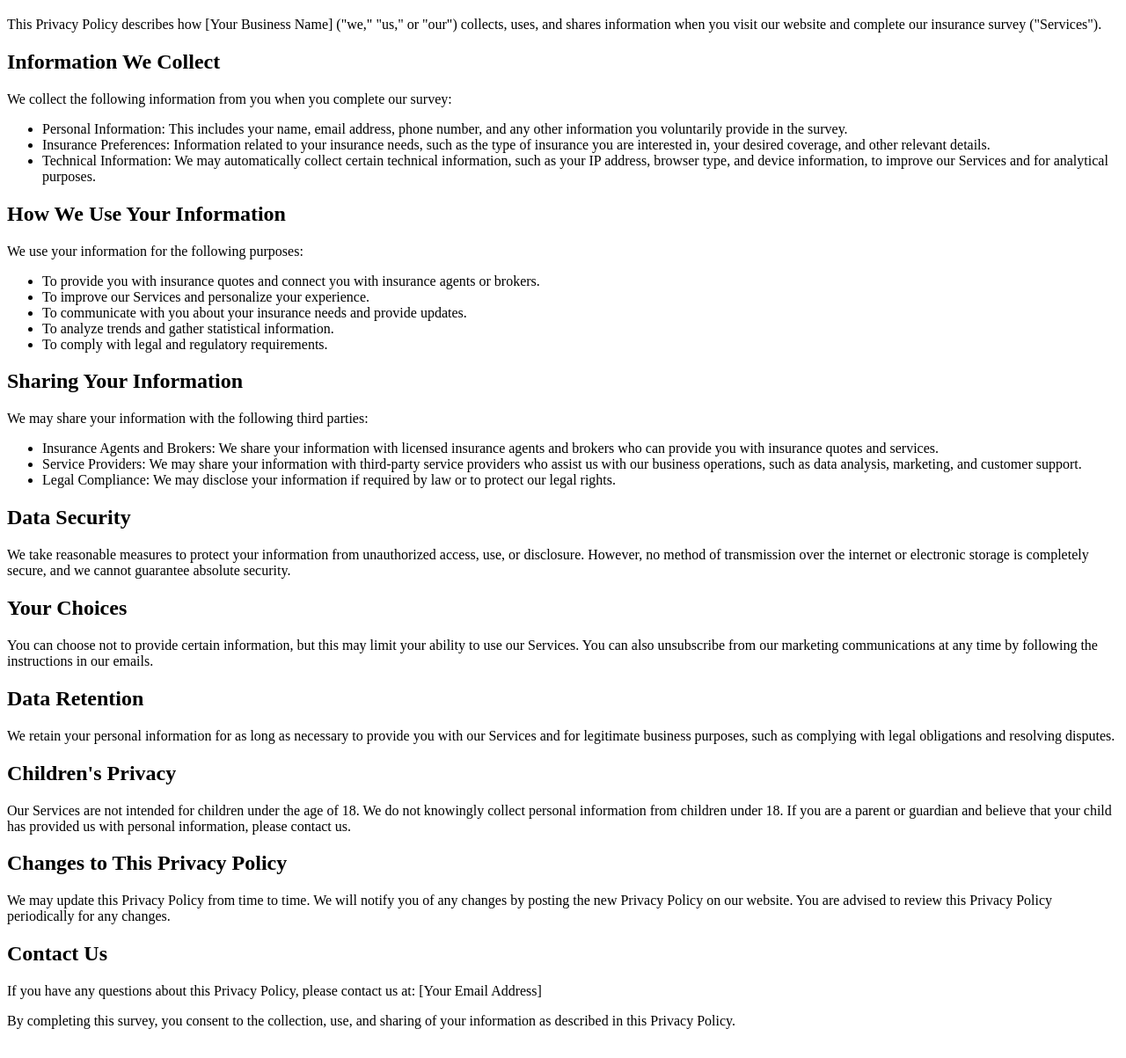
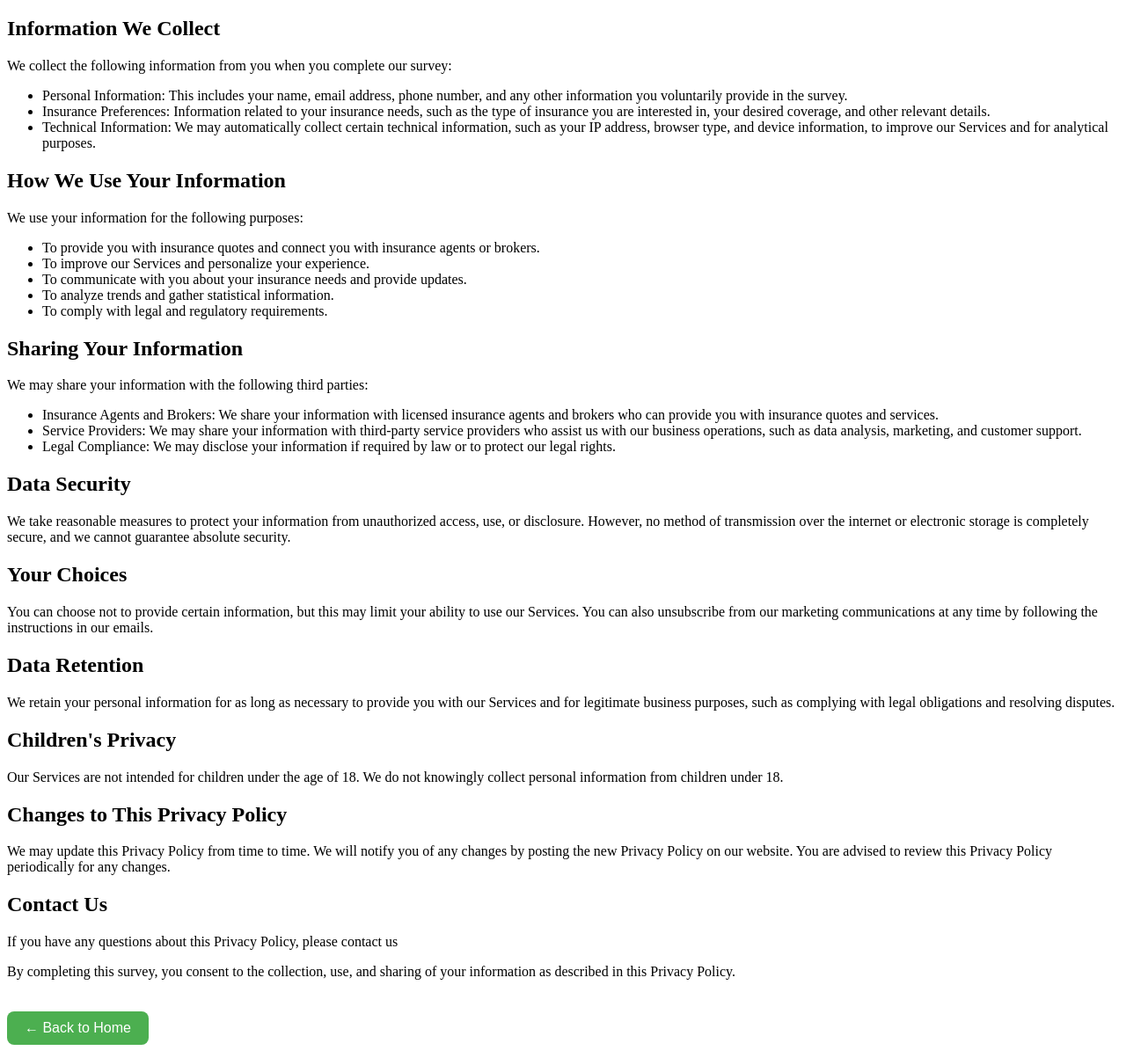
Before and after one commit to Insurance-Help/insurance-form, a plain HTML site: page privacy-policy.html in a window 1280 px wide. Shown: the part 61-1264 px from the top of the page at 88% size. Drawn offline with Linux system fonts and the light colour scheme.

Commit message:
Update privacy-policy.html

```diff
--- a/privacy-policy.html
+++ b/privacy-policy.html
@@ -7,7 +7,6 @@
 
 <h1>Privacy Policy</h1>
 
-<p>This Privacy Policy describes how [Your Business Name] ("we," "us," or "our") collects, uses, and shares information when you visit our website and complete our insurance survey ("Services").</p>
 
 <h2>Information We Collect</h2>
 
@@ -55,7 +54,7 @@
 
 <h2>Children's Privacy</h2>
 
-<p>Our Services are not intended for children under the age of 18. We do not knowingly collect personal information from children under 18. If you are a parent or guardian and believe that your child has provided us with personal information, please contact us.</p>
+<p>Our Services are not intended for children under the age of 18. We do not knowingly collect personal information from children under 18.</p>
 
 <h2>Changes to This Privacy Policy</h2>
 
@@ -63,7 +62,7 @@
 
 <h2>Contact Us</h2>
 
-<p>If you have any questions about this Privacy Policy, please contact us at: [Your Email Address]</p>
+<p>If you have any questions about this Privacy Policy, please contact us</p>
 
 <p>By completing this survey, you consent to the collection, use, and sharing of your information as described in this Privacy Policy.</p>
 
```
